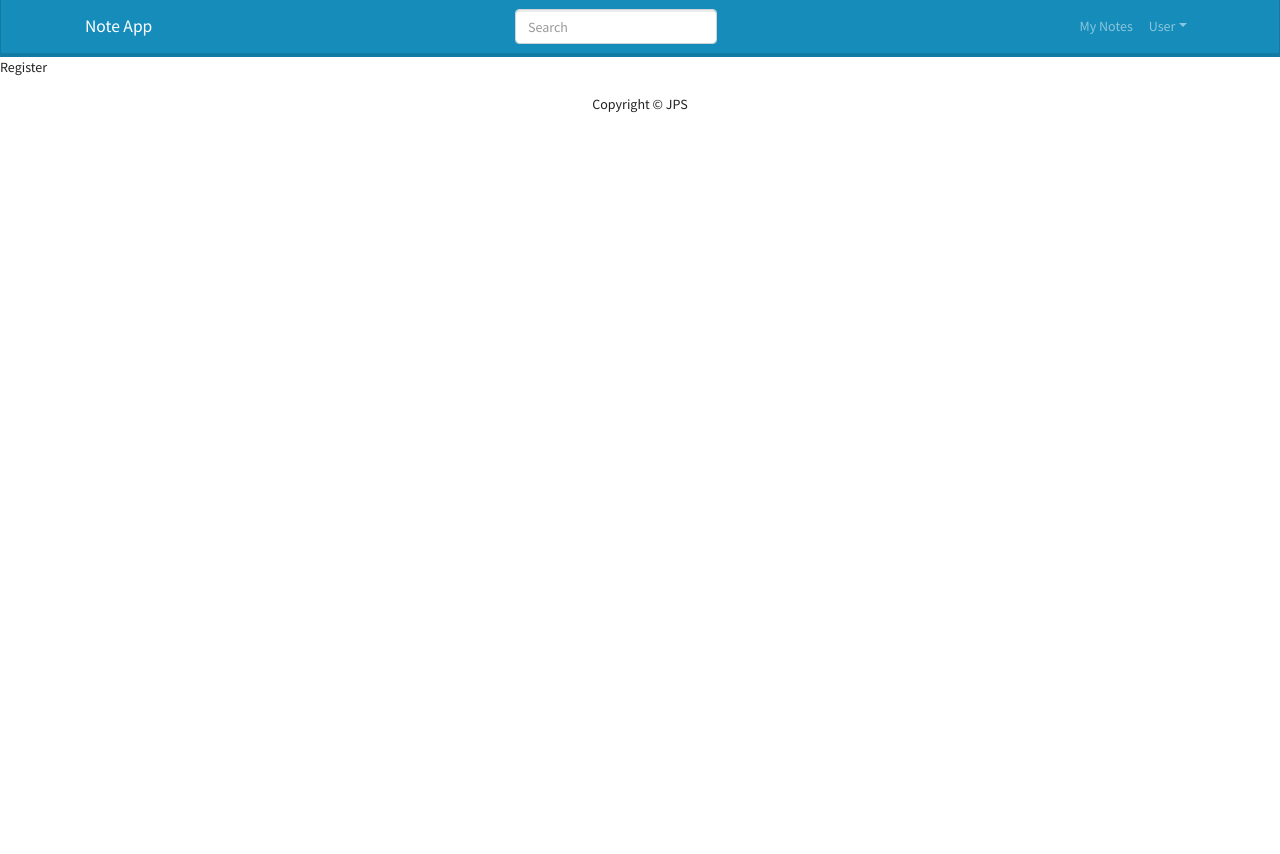
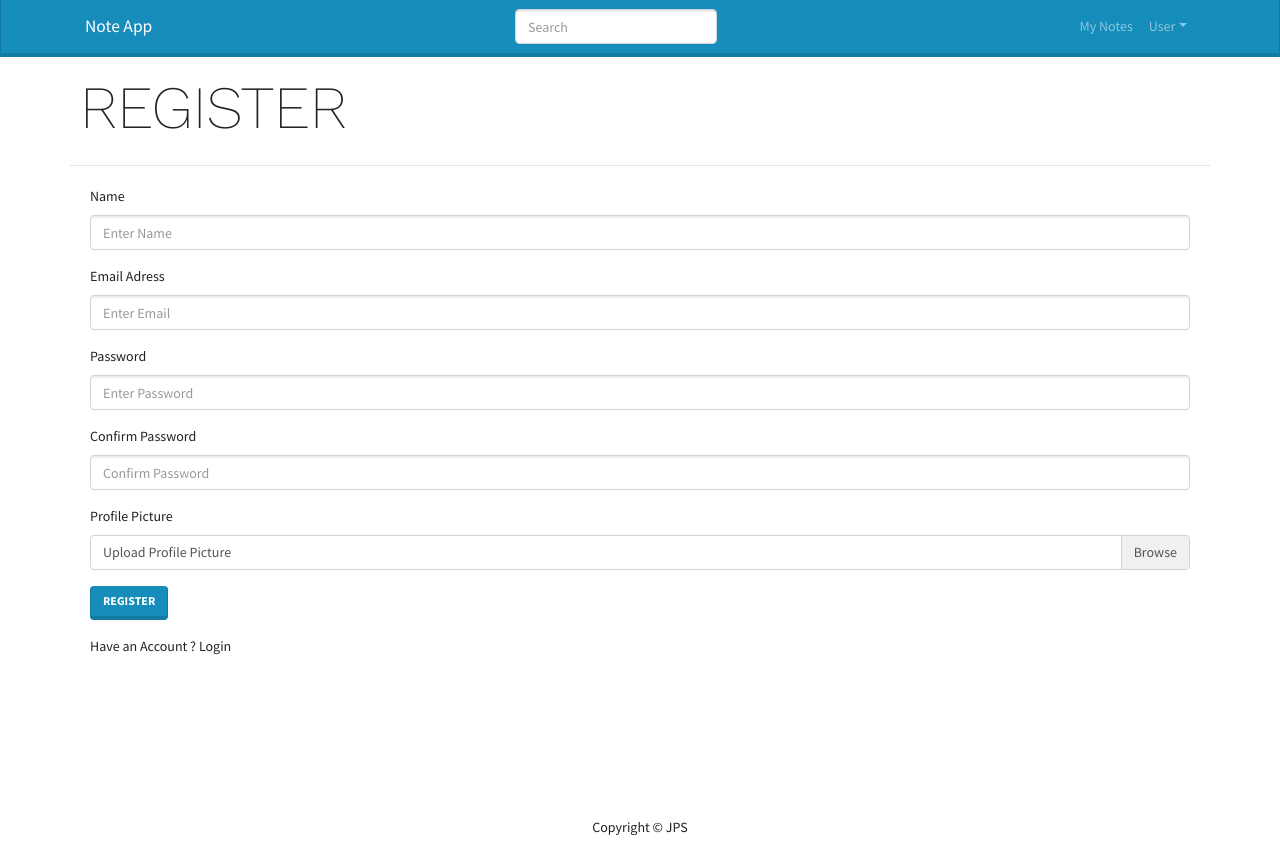
Before and after one commit to jps27CSE/NoteHut_MERN, a React (Create React App) app in the folder frontend/: page /register in a window 1280 px wide. Before the commit the page ends 800 px from the top, so only its background shows below. Built offline with nearby package versions, Linux system fonts and the light colour scheme.

Commit message:
Registration Login

```diff
--- a/frontend/src/screens/RegisterScreen/RegisterScreen.js
+++ b/frontend/src/screens/RegisterScreen/RegisterScreen.js
@@ -1,5 +1,124 @@
+import { Form, Button, Row, Col } from "react-bootstrap";
+import ErrorMessage from "../../components/ErrorMessage";
+import Loading from "../../components/Loading";
+import MainScreen from "../../components/MainScreen";
+import { Link } from "react-router-dom";
+import { useState } from "react";
+import axios from "axios";
 const RegisterScreen = () => {
-  return <div>Register</div>;
+  const [email, setEmail] = useState("");
+  const [name, setName] = useState("");
+  const [pic, setPic] = useState(
+    "https://cdn4.iconfinder.com/data/icons/small-n-flat/24/user-alt-512.png"
+  );
+  const [password, setPassword] = useState("");
+  const [confirmPassword, setConfirmPassword] = useState("");
+  const [message, setMessage] = useState(null);
+  const [picMessage, setPicMessage] = useState(null);
+  const [error, setError] = useState(false);
+  const [loading, setLoading] = useState(false);
+
+  const submitHandler = async (e) => {
+    e.preventDefault();
+    console.log(email);
+
+    if (password !== confirmPassword) {
+      setMessage("Password Do not Match");
+    } else {
+      setMessage(null);
+      try {
+        const config = {
+          headers: {
+            "Content-type": "application/json",
+          },
+        };
+
+        setLoading(true);
+
+        const { data } = await axios.post(
+          "/api/users",
+          { name, pic, email, password },
+          config
+        );
+        setLoading(false);
+        localStorage.setItem("userInfo", JSON.stringify(data));
+      } catch (error) {
+        setError(error.response.data.message);
+      }
+    }
+  };
+
+  return (
+    <MainScreen title="REGISTER">
+      <div className="loginContainer">
+        {error && <ErrorMessage variant="danger"></ErrorMessage>}
+        {message && <ErrorMessage variant="danger">{message}</ErrorMessage>}
+        {loading && <Loading />}
+
+        <Form onSubmit={submitHandler}>
+          <Form.Group controlId="name">
+            <Form.Label>Name</Form.Label>
+            <Form.Control
+              type="name"
+              value={name}
+              placeholder="Enter Name"
+              onChange={(e) => setName(e.target.value)}
+            />
+          </Form.Group>
+
+          <Form.Group controlId="formBasicEmail">
+            <Form.Label>Email Adress</Form.Label>
+            <Form.Control
+              type="email"
+              value={email}
+              placeholder="Enter Email"
+              onChange={(e) => setEmail(e.target.value)}
+            />
+          </Form.Group>
+
+          <Form.Group controlId="formBasicPassword">
+            <Form.Label>Password</Form.Label>
+            <Form.Control
+              type="password"
+              value={password}
+              placeholder="Enter Password"
+              onChange={(e) => setPassword(e.target.value)}
+            />
+          </Form.Group>
+
+          <Form.Group controlId="confirmPassword">
+            <Form.Label>Confirm Password</Form.Label>
+            <Form.Control
+              type="password"
+              value={confirmPassword}
+              placeholder="Confirm Password"
+              onChange={(e) => setConfirmPassword(e.target.value)}
+            />
+          </Form.Group>
+          {/* {{picMessage &&(<ErrorMessage variant="danger">{picMessage}</ErrorMessage>)}} */}
+
+          <Form.Group controlId="pic">
+            <Form.Label>Profile Picture</Form.Label>
+            <Form.File
+              id="custom-file"
+              type="image/png"
+              label="Upload Profile Picture"
+              custom
+              // onChange={(e)=>postDetails(e.target.files[0])}
+            />
+          </Form.Group>
+          <Button variant="primary" type="submit">
+            Register
+          </Button>
+        </Form>
+        <Row className="py-3">
+          <Col>
+            Have an Account ? <Link to="/login">Login</Link>
+          </Col>
+        </Row>
+      </div>
+    </MainScreen>
+  );
 };
 
 export default RegisterScreen;
```
